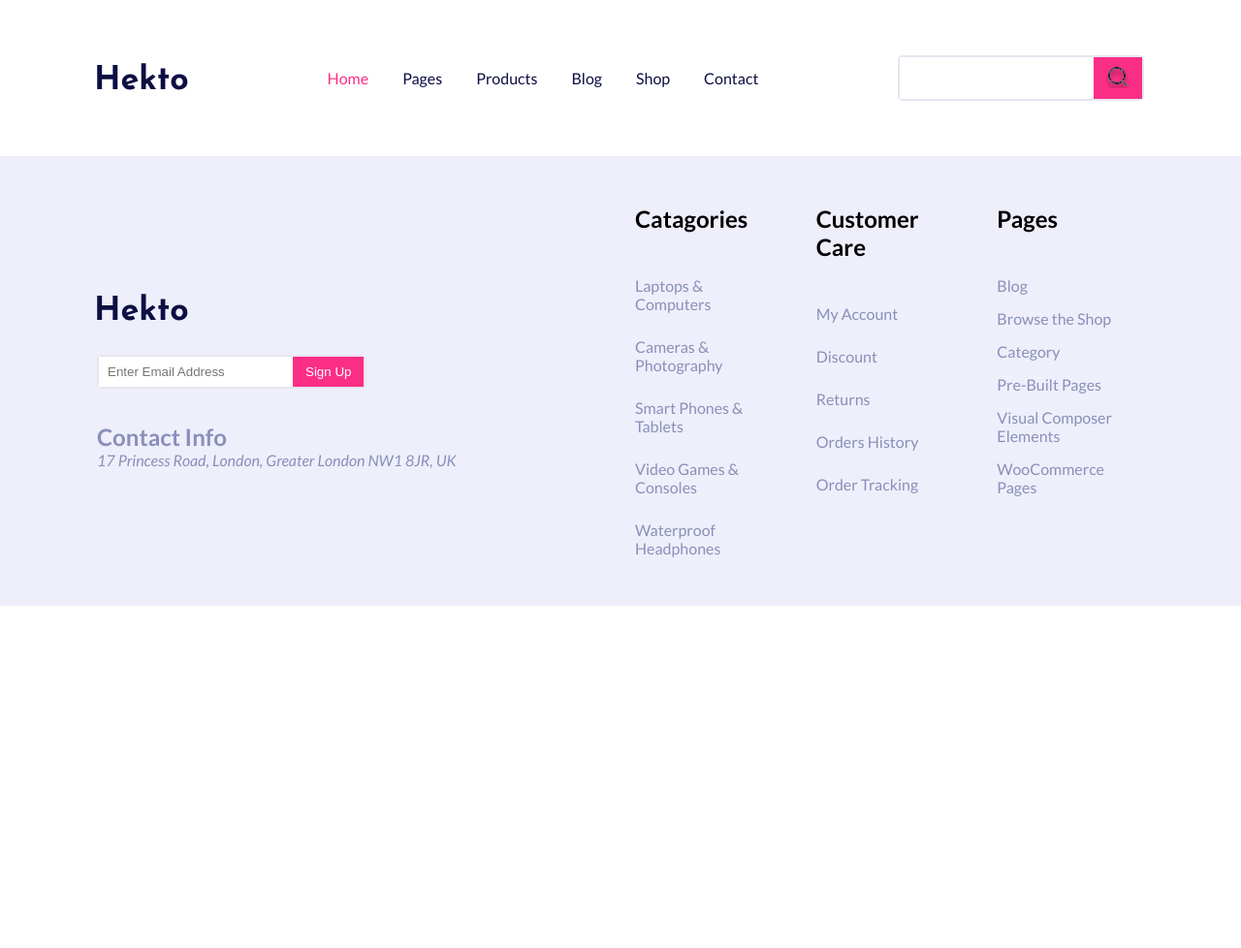
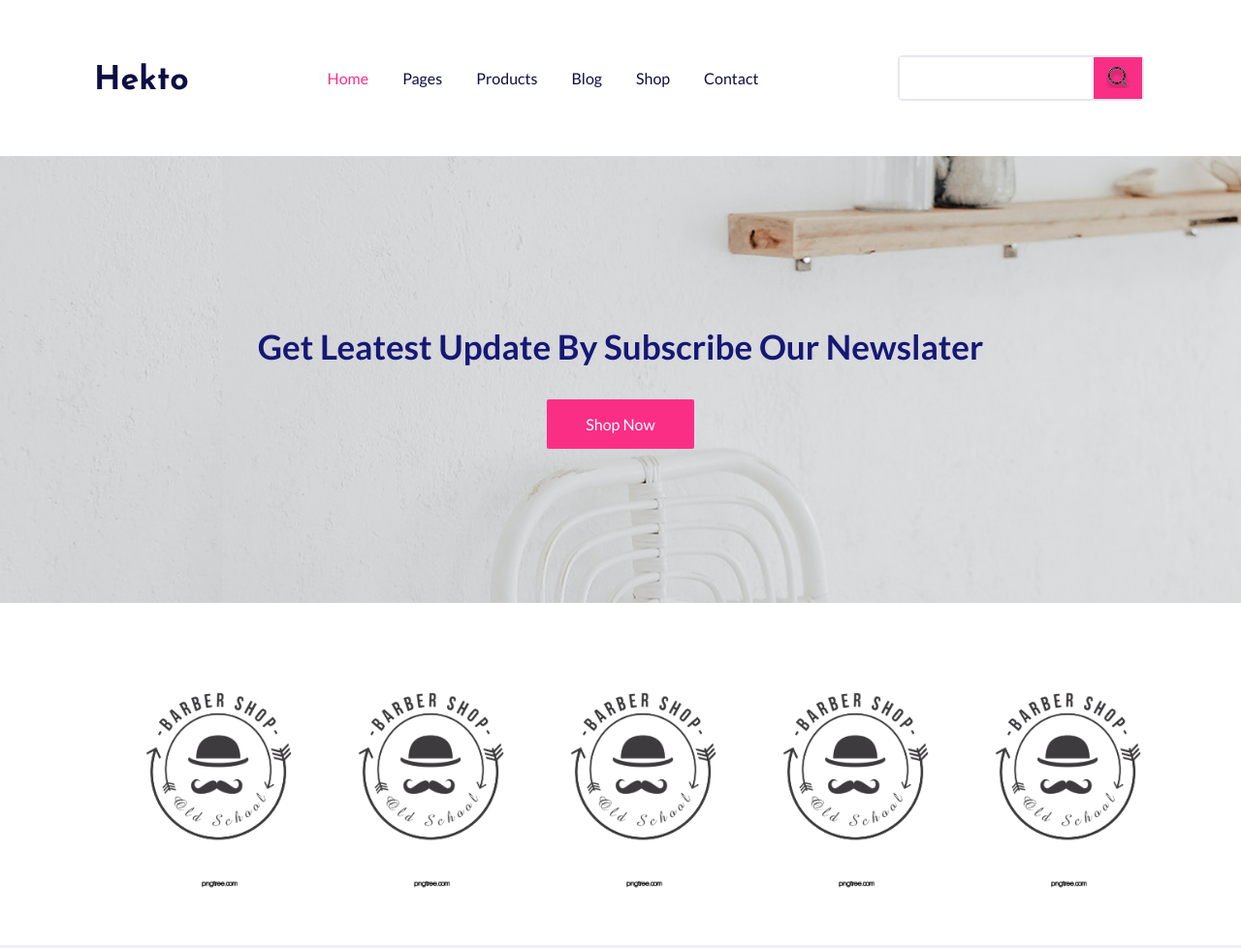
Before and after one commit to HanaFYasin/hekto15, a plain HTML site: page index.html in a window 1280 px wide. Shown: the top 978 px of the page at 97% size. Before the commit the page ends 800 px from the top, so only its background shows below. Drawn offline with Linux system fonts and the light colour scheme.

Commit message:
create newsletter section

```diff
--- a/assets/main.css
+++ b/assets/main.css
@@ -56,6 +56,68 @@ body{
     }
 }
 
+/* End Header */
+
+
+
+/* Start Newsletter */
+
+.newsletter{
+    background-image: url(./img/public/Rectangle\ 102.png);
+    padding: 175px 0;
+    text-align: center;
+}
+
+.newsletter h2{
+    margin-bottom: 50px;
+    color: #151875;
+    font-size: 35px;
+}
+
+.Shop-btn:hover{
+    background-color: #151875;
+    transition: 1s;
+}
+/* End Newsletter */
+
+
+
+
+/* Start Clients */
+
+.clients{
+    padding: 50px 0;
+}
+
+.clients .row{
+    flex-wrap: nowrap;
+    gap: 15px;
+    overflow-x: auto;
+}
+
+.clients .logo{
+    width: calc( ( 100% - 60px ) / 5);
+}
+
+.clients img{
+    width: 250px;
+    height: 250px;
+
+}
+
+@media screen and (max-width:900px) {
+
+    .clients .logo{
+        width: calc( 100% - 30px ) / 3;
+    }
+
+}
+/* End Clients */
+
+
+
+
+/* Start Footer */
 
 .footer{
     background-color: #EEEFFB;
@@ -107,3 +169,5 @@ body{
     }
 
 }
+
+/* End Footer */
--- a/index.html
+++ b/index.html
@@ -83,6 +83,44 @@
 
 
 
+    <main>
+
+        <section class="newsletter">
+            <h2>Get Leatest Update By Subscribe Our Newslater</h2>
+            <a href="#" class="btn btn-primary Shop-btn">Shop Now</a>
+        </section>
+
+        <section class="clients">
+            <div class="container">
+                <div class="row">
+                    <div class="logo">
+                        <img src="./assets/img/clients/—Pngtree—creative logo of circular simple_4372775.webp" alt="logo1" />
+                    </div>
+
+                    <div class="logo">
+                        <img src="./assets/img/clients/—Pngtree—creative logo of circular simple_4372775.webp" alt="logo2" />
+                    </div>
+
+                    <div class="logo">
+                        <img src="./assets/img/clients/—Pngtree—creative logo of circular simple_4372775.webp" alt="logo3" />
+                    </div>
+
+                    <div class="logo">
+                        <img src="./assets/img/clients/—Pngtree—creative logo of circular simple_4372775.webp" alt="logo4" />
+                    </div>
+
+                    <div class="logo">
+                        <img src="./assets/img/clients/—Pngtree—creative logo of circular simple_4372775.webp" alt="logo5" />
+                    </div>
+                </div>
+            </div>
+
+        </section>
+
+    </main>
+
+
+
     <footer class="footer">
         <div class="container">
             <div class="row">
```
Also changed, not shown: assets/img/clients/—Pngtree—creative logo of circular simple_4372775.webp (added), assets/img/public/Rectangle 102.png (added).
